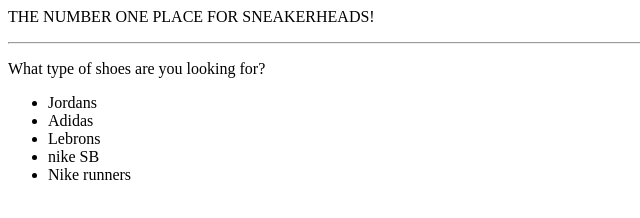
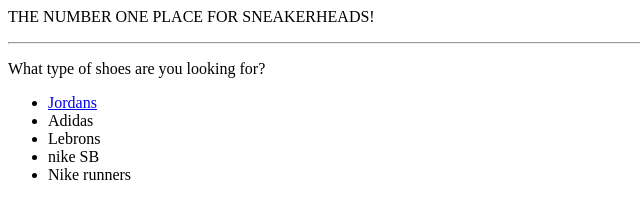
Before and after one commit to LeonardoPerez11/shoewebsite, a plain HTML site: page index.html in a window 1280 px wide. Shown: the full height of the page, 0-640 px from the left. Drawn offline with Linux system fonts and the light colour scheme.

Commit message:
Update index.html

```diff
--- a/index.html
+++ b/index.html
@@ -7,7 +7,7 @@
 <hr/>
 <p>What type of shoes are you looking for?</p>
 <ul>
-    <li a href="https://leonardoperez11.github.io/shoewebsite/joran.txt">Jordans</li>
+    <li><a href="https://leonardoperez11.github.io/shoewebsite/jordan.txt">Jordans</a></li>
     <li>Adidas</li>
     <li>Lebrons</li>
     <li>nike SB</li>
```
